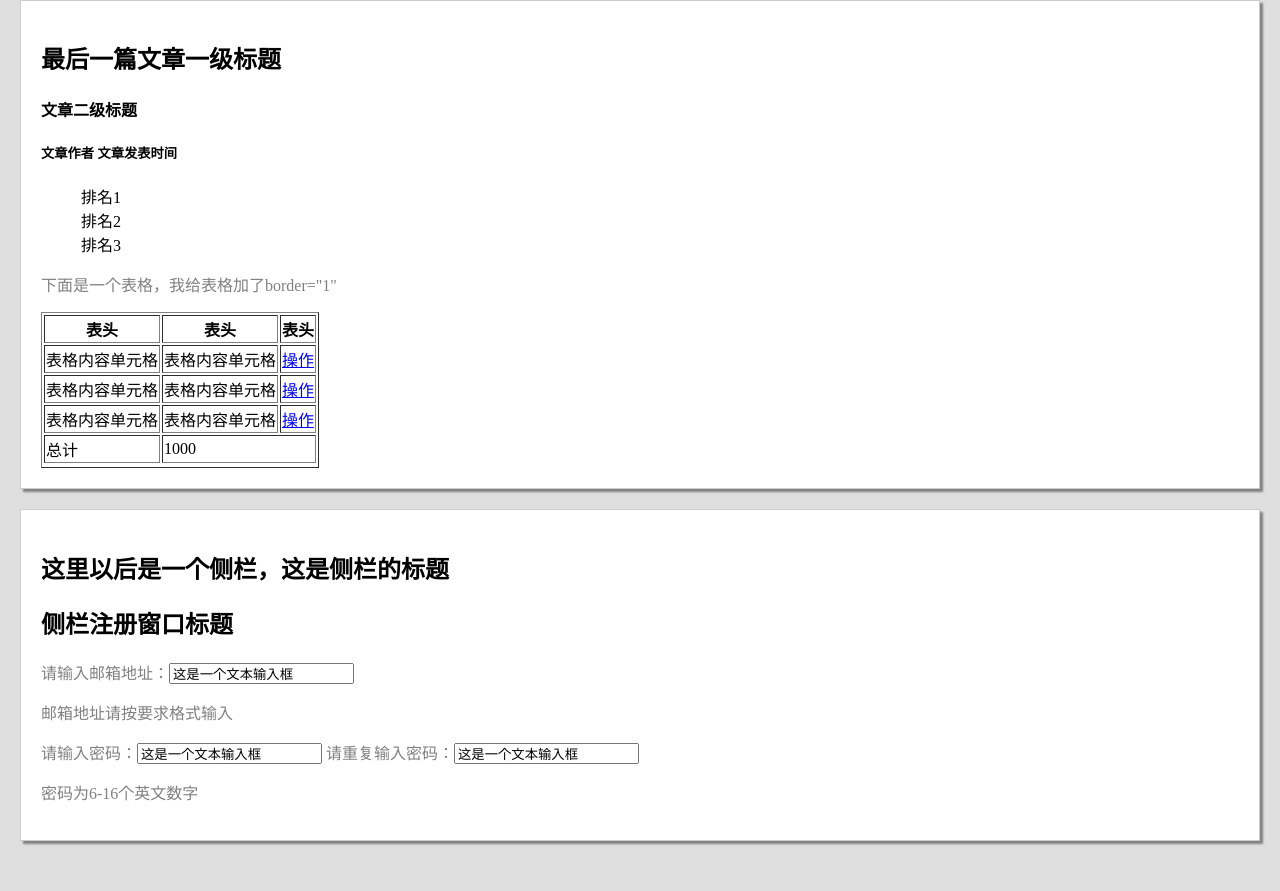
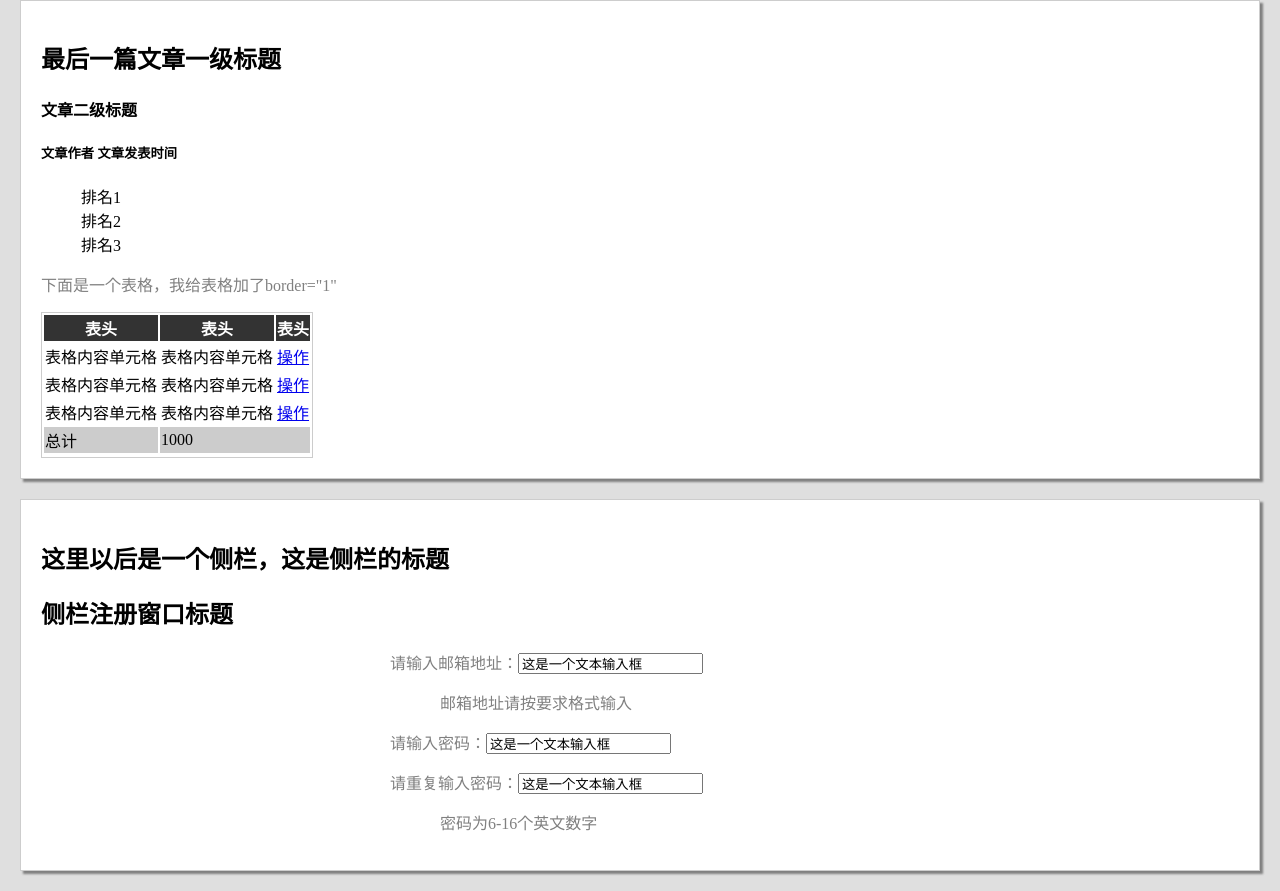
Before and after one commit to alpinus/3h6a, a plain HTML site: page Baidu-IFE-Spring2016/step01/task002/dongcai/index.html in a window 1280 px wide. Shown: the part 2998-3889 px from the top of the page. Before the commit the page ends 3859 px from the top, so only its background shows below. Drawn offline with Linux system fonts and the light colour scheme.

Commit message:
some change

```diff
--- a/Baidu-IFE-Spring2016/step01/task002/dongcai/css/style.css
+++ b/Baidu-IFE-Spring2016/step01/task002/dongcai/css/style.css
@@ -67,3 +67,27 @@ p{
 .artical .img{
     width: 100px;
 }
+table{
+    border: 1px solid #cccccc;
+}
+table .header{
+    background: #333333;
+    color: white;
+}
+table .end{
+    background: #cccccc;
+    color: black;
+}
+.reg-box{
+    width: 500px;
+    margin: 0 auto;
+}
+.reg-box .title{
+    width: 20%;
+}
+.reg-box .content{
+    width: 80%;
+}
+.reg-box .tip{
+    margin-left: 50px;
+}
--- a/Baidu-IFE-Spring2016/step01/task002/dongcai/index.html
+++ b/Baidu-IFE-Spring2016/step01/task002/dongcai/index.html
@@ -88,26 +88,30 @@
                      <li>排名3</li>
                 </ol>
                 <p>下面是一个表格，我给表格加了border="1"</p>
-                <table border="1">
-                    <tr><th>表头</th><th>表头</th><th>表头</th></tr>
+                <table>
+                    <tr class="header"><th>表头</th><th>表头</th><th>表头</th></tr>
                     <tr><td>表格内容单元格</td><td>表格内容单元格</td><td><a href="#">操作</a></td></tr>
                     <tr><td>表格内容单元格</td><td>表格内容单元格</td><td><a href="#">操作</a></td></tr>
                     <tr><td>表格内容单元格</td><td>表格内容单元格</td><td><a href="#">操作</a></td></tr>
-                    <tr><td>总计</td><td colspan="2">1000</td><tr>
+                    <tr class="end"><td>总计</td><td colspan="2">1000</td><tr>
                 </table>
             </div>
             <div class="artical">
                 <h2>这里以后是一个侧栏，这是侧栏的标题</h2>
                 <h2>侧栏注册窗口标题</h2>
+                <div class="reg-box">
                     <p>
                     <label for="email">请输入邮箱地址：<input  type="text" value="这是一个文本输入框"/></input></label>
                     </p>
-                <p>邮箱地址请按要求格式输入</p>
+                    <p class="tip">邮箱地址请按要求格式输入</p>
                     <p>
                     <label for="psw">请输入密码：<input  type="text" value="这是一个文本输入框"/></input></label>
+                    </p>
+                    <p>
                     <label for="psw">请重复输入密码：<input  type="text" value="这是一个文本输入框"/></input></label>
                     </p>
-                <p> 密码为6-16个英文数字</p>
+                    <p class="tip"> 密码为6-16个英文数字</p>
+                </div>
             </div>
         </div>
 	</body>
```
Lines whose indentation alone changed are shown as unchanged.
